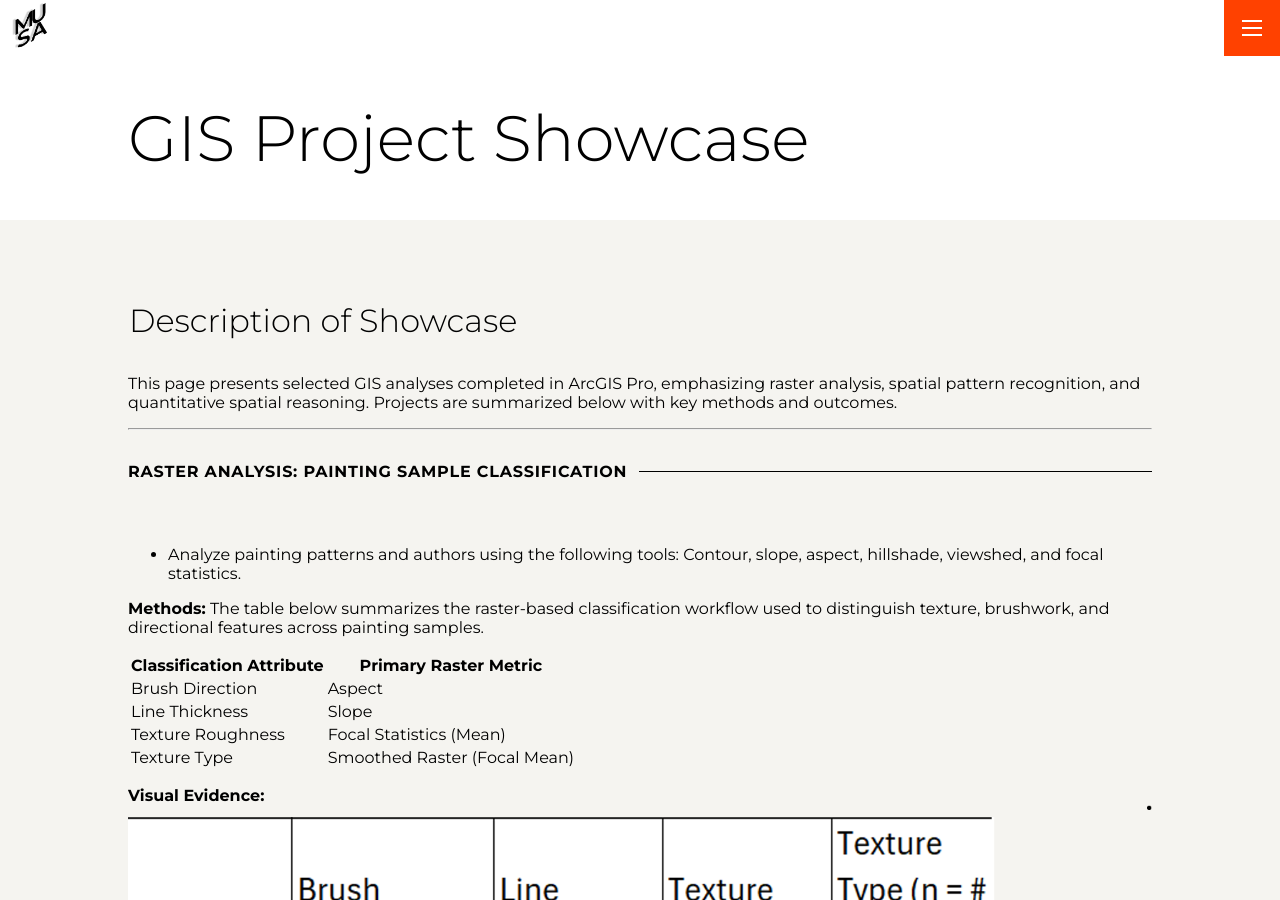
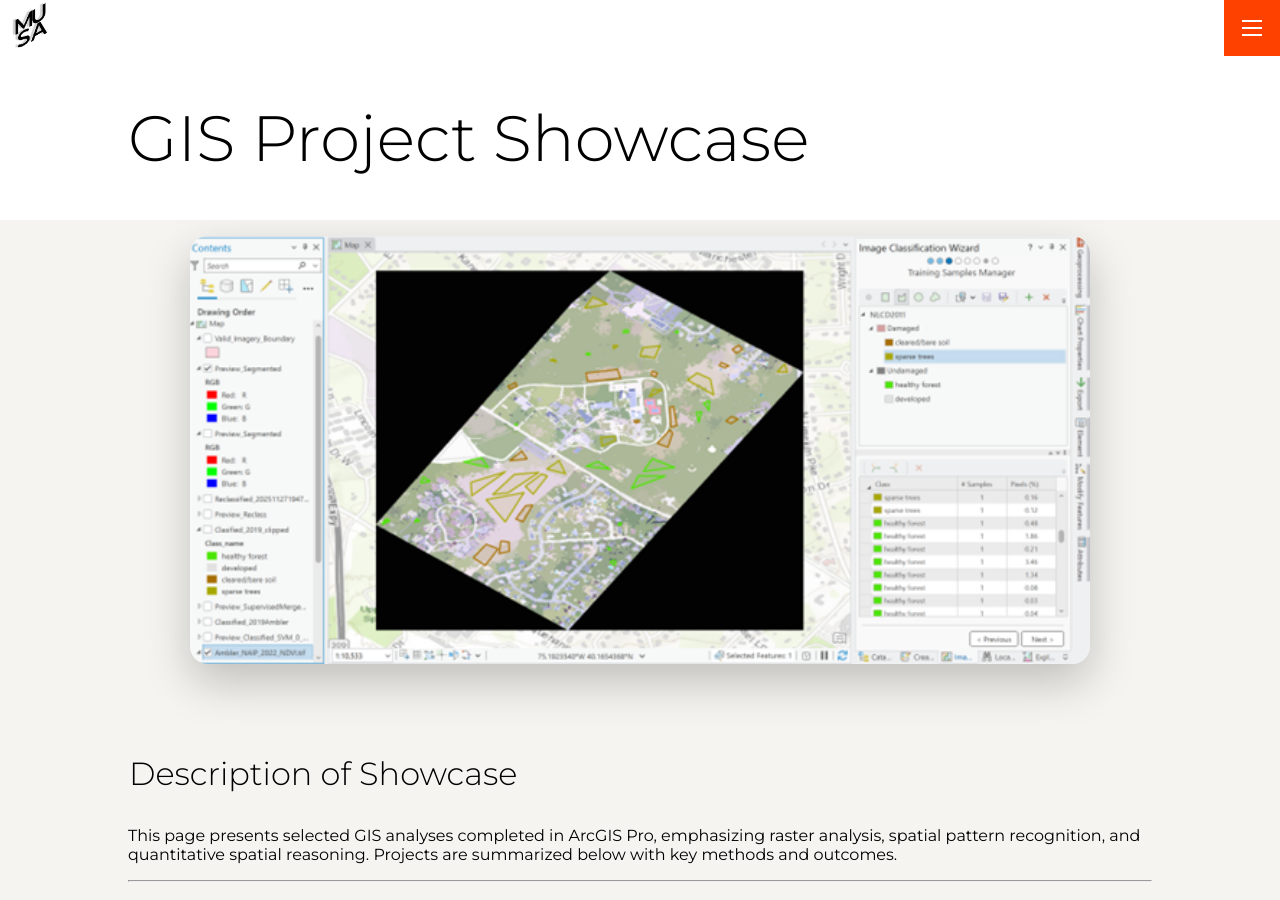
Before and after one commit to astauf03/portfolio, a Jekyll site: the page built from _projects/GIS-projects.md, in a window 1280 px wide and 900 px high. Built offline with Jekyll 4.4.1, drawn with Linux system fonts in a browser that asks for light colours.

Commit message:
edits 2 thumbnail

```diff
--- a/_projects/GIS-projects.md
+++ b/_projects/GIS-projects.md
@@ -1,6 +1,7 @@
 ---
 layout: post
 title: 'GIS Project Showcase'
+thumbnail: /assets/img/projects/GIS/gis-work.png
 ---
 # Description of Showcase
 This page presents selected GIS analyses completed in ArcGIS Pro, emphasizing raster analysis, spatial pattern recognition, and quantitative spatial reasoning. Projects are summarized below with key methods and outcomes.
```
Also changed, not shown: assets/img/projects/GIS/gis-work.png (added).
